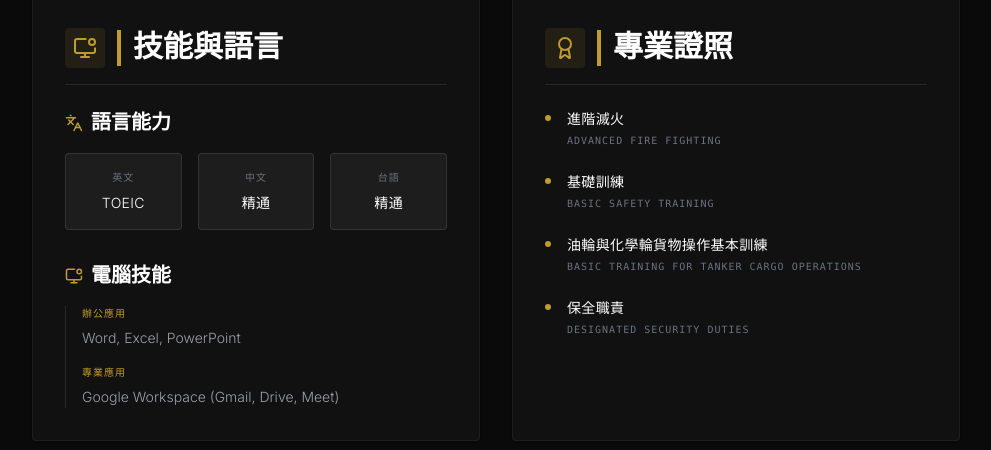
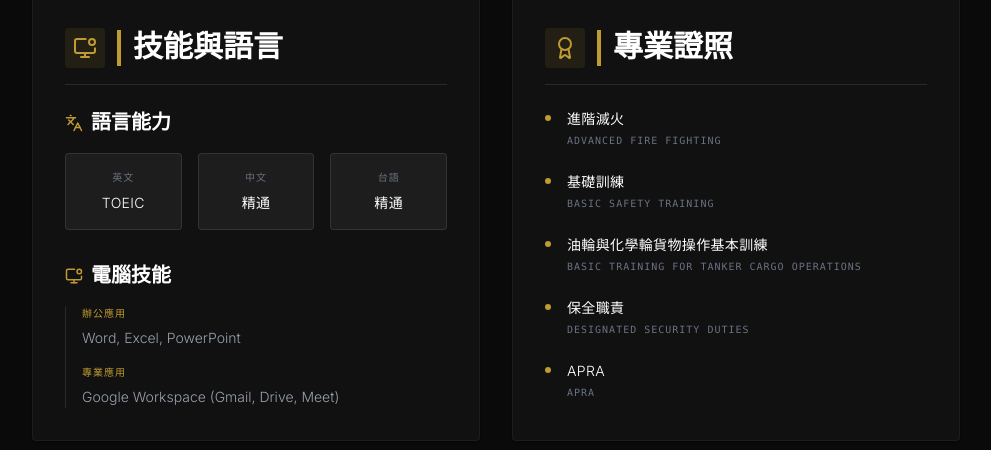
Before and after one commit to a075881897-cloud/Chenhsuanyu, a React (Vite) app: page / in a window 1280 px wide. Shown: the part 1664-2114 px from the top of the page, without its empty margins (144-1135 px from the left). Built offline with nearby package versions, Linux system fonts and the light colour scheme.

Commit message:
feat: Add APRA certification to resume
Includes the "APRA" certification to the list of completed training and qualifications on the personal website's resume section.

```diff
--- a/src/App.tsx
+++ b/src/App.tsx
@@ -314,7 +314,8 @@ export default function App() {
                 { zh: "進階滅火", en: "Advanced Fire Fighting" },
                 { zh: "基礎訓練", en: "Basic Safety Training" },
                 { zh: "油輪與化學輪貨物操作基本訓練", en: "Basic Training for Tanker Cargo Operations" },
-                { zh: "保全職責", en: "Designated Security Duties" }
+                { zh: "保全職責", en: "Designated Security Duties" },
+                { zh: "APRA", en: "APRA" }
               ].map((cert, idx) => (
                 <li key={idx} className="flex gap-4">
                   <div className="mt-1.5 flex-shrink-0">
```
